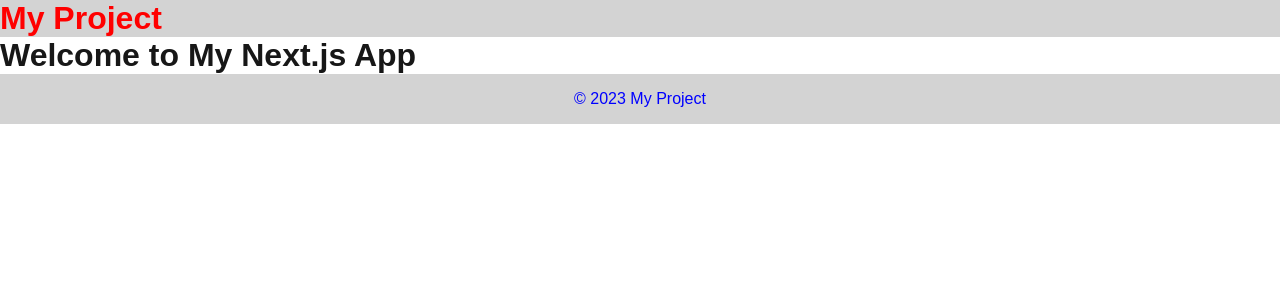
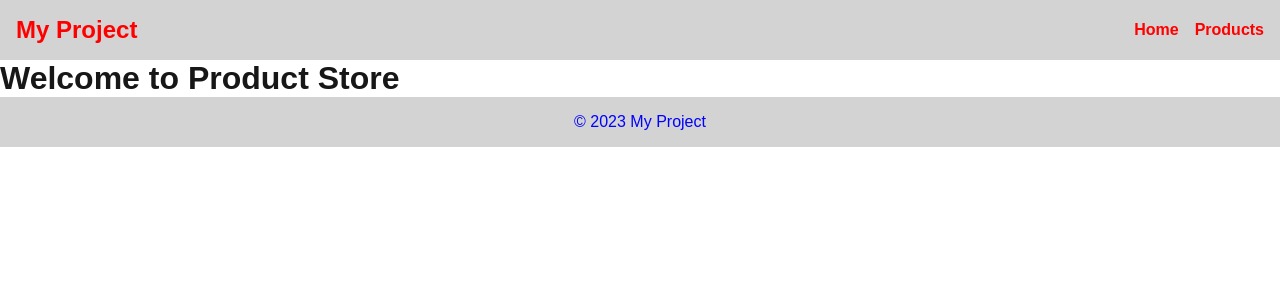
Before and after one commit to sharad2605/NextJs_FirstProject, a Next.js app: page / in a window 1280 px wide. Shown: the top 300 px of the page. Built offline with nearby package versions, Linux system fonts and the light colour scheme.

Commit message:
Data Fetching using API task

```diff
--- a/src/app/layout.js
+++ b/src/app/layout.js
@@ -1,5 +1,6 @@
 import { Geist, Geist_Mono } from "next/font/google";
 import "./globals.css";
+import Link from 'next/link';
 
 const geistSans = Geist({
   variable: "--font-geist-sans",
@@ -20,9 +21,32 @@
   return (
     <html lang="en">
       <body className={`${geistSans.variable} ${geistMono.variable}`}>
-        <header style={{ fontSize: "2rem", fontWeight: "bold", color: "red", background: "lightgray" }}>My Project</header>
+        <header style={{
+          fontSize: '1.5rem',
+          fontWeight: 'bold',
+          color: 'red',
+          background: 'lightgray',
+          display: 'flex',
+          justifyContent: 'space-between',
+          alignItems: 'center',
+          padding: '1rem'
+        }}>
+          <div>My Project</div>
+          <nav style={{ fontSize: '1rem', display: 'flex', gap: '1rem' }}>
+            <Link href="/">Home</Link>
+            <Link href="/Products">Products</Link>
+          </nav>
+        </header>
+
         {children}
-        <footer style={{ fontSize: "1rem", textAlign: "center", color: "blue", padding: "1rem", background: "lightgray" }}>
+
+        <footer style={{
+          fontSize: '1rem',
+          textAlign: 'center',
+          color: 'blue',
+          padding: '1rem',
+          background: 'lightgray'
+        }}>
           © 2023 My Project
         </footer>
       </body>
--- a/src/app/page.js
+++ b/src/app/page.js
@@ -4,7 +4,7 @@
 export default function Home() {
   return (
 
-      <h1>Welcome to My Next.js App</h1>
+      <h1>Welcome to Product Store</h1>
 
   );
 }
```
Also changed, not shown: src/app/Products/[id]/page.js (+29 -2 lines), src/app/Products/page.js (+17 -16 lines).
